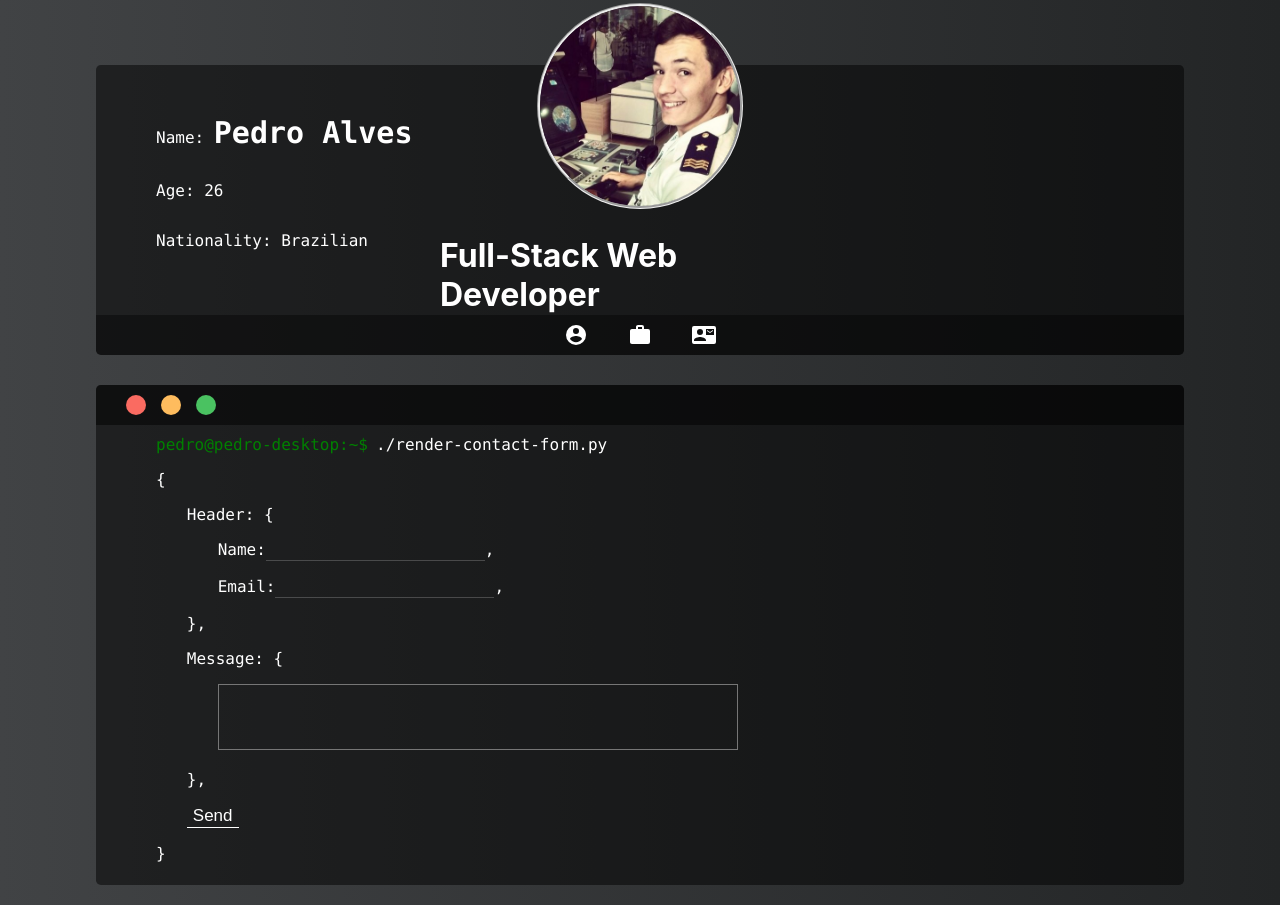
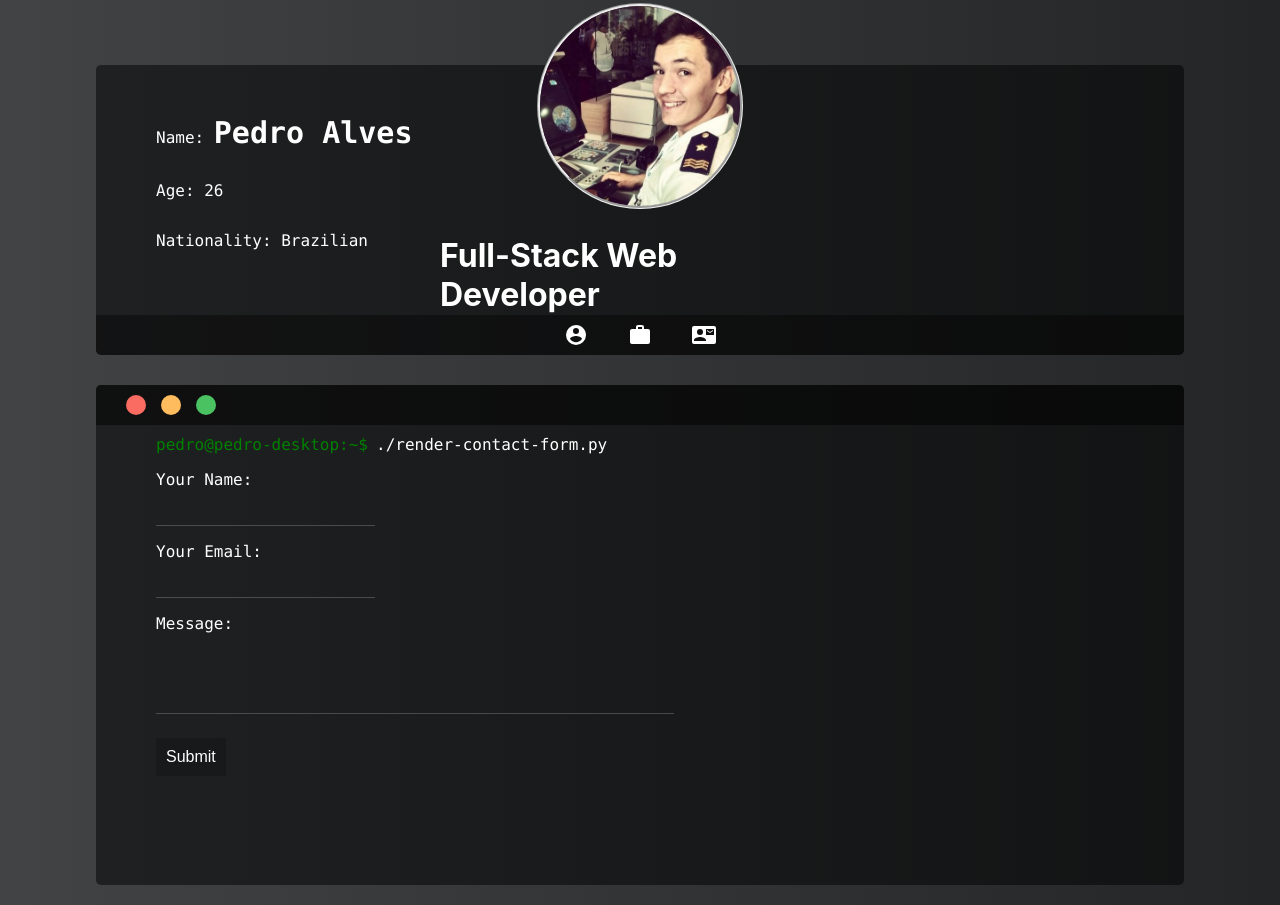
Before and after one commit to mzord/AlvesPortfolio, a React (Create React App) app: page /contact in a window 1280 px wide. Built offline with nearby package versions, Linux system fonts and the light colour scheme.

Commit message:
Changed the contact page layout and now its working properly. Added a new component called SubmitButton.

```diff
--- a/src/component/ContactMe.js
+++ b/src/component/ContactMe.js
@@ -1,5 +1,6 @@
 import React from 'react'
 import Typist from 'react-typist'
+import SubmitButton from './SubmitButton'
 import './Body.scss'
 import './ContactMe.scss'
 
@@ -12,6 +13,7 @@ class ContactMe extends React.Component {
             name: '',
             email: '',
             message: '',
+            submitappear: false,
             sent: false
         }
         this.handleSubmit = this.handleSubmit.bind(this)
@@ -31,6 +33,9 @@ class ContactMe extends React.Component {
 
     async handleSubmit(event) {
         event.preventDefault()
+        this.setState({
+            sent: true
+        })
         const user = {"username": process.env.REACT_APP_USER, "password": process.env.REACT_APP_PASS}
         const options = {
             method: "POST",
@@ -47,7 +52,6 @@ class ContactMe extends React.Component {
         const auth = await fetch("https://portpage-api.herokuapp.com/auth", options)
         const auth_response = await auth.json()
         const token = await auth_response.access_token
-        console.log(token)
         const contact_options = {
             method: "POST",
             headers: {
@@ -58,8 +62,8 @@ class ContactMe extends React.Component {
             mode: "cors",
             body: JSON.stringify({"name": this.state.name, "email": this.state.email, "message": this.state.message})
         }
+        // eslint-disable-next-line
         const contact = await fetch("https://portpage-api.herokuapp.com/contact", contact_options)
-        console.log(contact)
         }
 
     render() {
@@ -71,44 +75,25 @@ class ContactMe extends React.Component {
     const formHandler = () => {
         this.setState({command: false, renderForm: true})
     }
+
+    const submitAppear = () => {
+        this.setState({
+            submitappear: true
+        })
+    }
+
     const form =
-        <Typist
-            stdTypingDelay={0}
-            avgTypingDelay={0}
-            cursor={{
-                show: false
-            }} >
         <div>
-            <p className="open">{"{"}</p>
-            <form onSubmit={this.handleSubmit}>
-                <p className="object">Header: {"{"}</p>
-
-                <p className="suboject">Name:
-                    <input onChange={this.handleNameChange} name="name" type="text" />,
-                </p>
-
-                <p className="suboject">Email:
-                    <input onChange={this.handleEmailChange} name="email" type="text" />,
-                </p>
-
-                <p className="suboject-close">{"},"}</p>
-
-                <p className="object">Message: {"{"}</p>
-
-                <p className="suboject">
-                    <textarea onChange={this.handleMessageChange} name="message" placeholder="" />
-                </p>
-
-                <p className="suboject-close">{"},"}</p>
-
-                <p className="object">
-                    <button type="submit">Send</button>
-                </p>
-
-                <p className="close">{"}"}</p>
-            </form>
+            <Typist onTypingDone={submitAppear} stdTypingDelay={0} avgTypingDelay={0} cursor={{show: false}}>
+                <p className="open">Your Name:</p>
+                <input onChange={this.handleNameChange} type="text"/>
+                <p className="open">Your Email:</p>
+                <input onChange={this.handleEmailChange} type="text"/>
+                <p className="open">Message:</p>
+            </Typist>
+            <textarea onChange={this.handleMessageChange} name="message" defaultValue="" />
+            <SubmitButton onClick={this.handleSubmit} appear={this.state.submitappear}>Submit</SubmitButton>
         </div>
-        </Typist>
 
     return (
         <div className="textContent">
@@ -124,7 +109,11 @@ class ContactMe extends React.Component {
                 <p className="open">.....</p>
                 </Typist>) : ("")}
             </div>
-            {this.state.renderForm ? form : ("")}
+            {this.state.renderForm ?
+            <form onSubmit={this.handleSubmit}>
+                {form}
+            </form> : ""}
+
         </div>
     )
 }
--- a/src/component/ContactMe.scss
+++ b/src/component/ContactMe.scss
@@ -2,6 +2,8 @@ textarea {
     resize: none;
     background: transparent;
     color: white;
+    border: none;
+    border-bottom: 1px solid rgba(255, 255, 255, 0.2);
     width: 50%;
     height: 60px;
 }
@@ -27,10 +29,24 @@ button {
     background: transparent;
     border: none;
     color: white;
-    font-size: 17px;
-    border-bottom: 1px solid white;
+    border-bottom: 1px solid rgba(255, 255, 255, 0.2);
     cursor: pointer;
     outline: none;
+    font-size: 16px;
+    margin-top: 20px;
+    padding: 0;
+}
+
+.notappear {
+    display: none;
+}
+
+.show {
+    display: block;
+    color: white;
+    padding: 10px;
+    background: rgba(0, 0, 0, 0.2);
+    border: none;
 }
 
 @media only screen and (max-width: 1000px) {
--- /dev/null
+++ b/src/component/SubmitButton.js
@@ -0,0 +1,23 @@
+import React, {useState} from 'react'
+
+
+const SubmitButton = (props) => {
+    const [clicked, setClicked] = useState(false)
+    const class_name = ["notappear"]
+    const clickHandler = () => {
+        setClicked(true)
+    }
+    const appearHandler = () => {
+        if (props.appear) {
+            class_name.push("show")
+        }
+    }
+    appearHandler()
+    return (
+    <div>
+        {clicked ? <button className={class_name.join(' ')}>Your contact form has been set! Thank you!</button> : <button className={class_name.join(' ')} onClick={clickHandler} type="submit">{props.children}</button>}
+    </div>
+    )
+}
+
+export default SubmitButton
```
